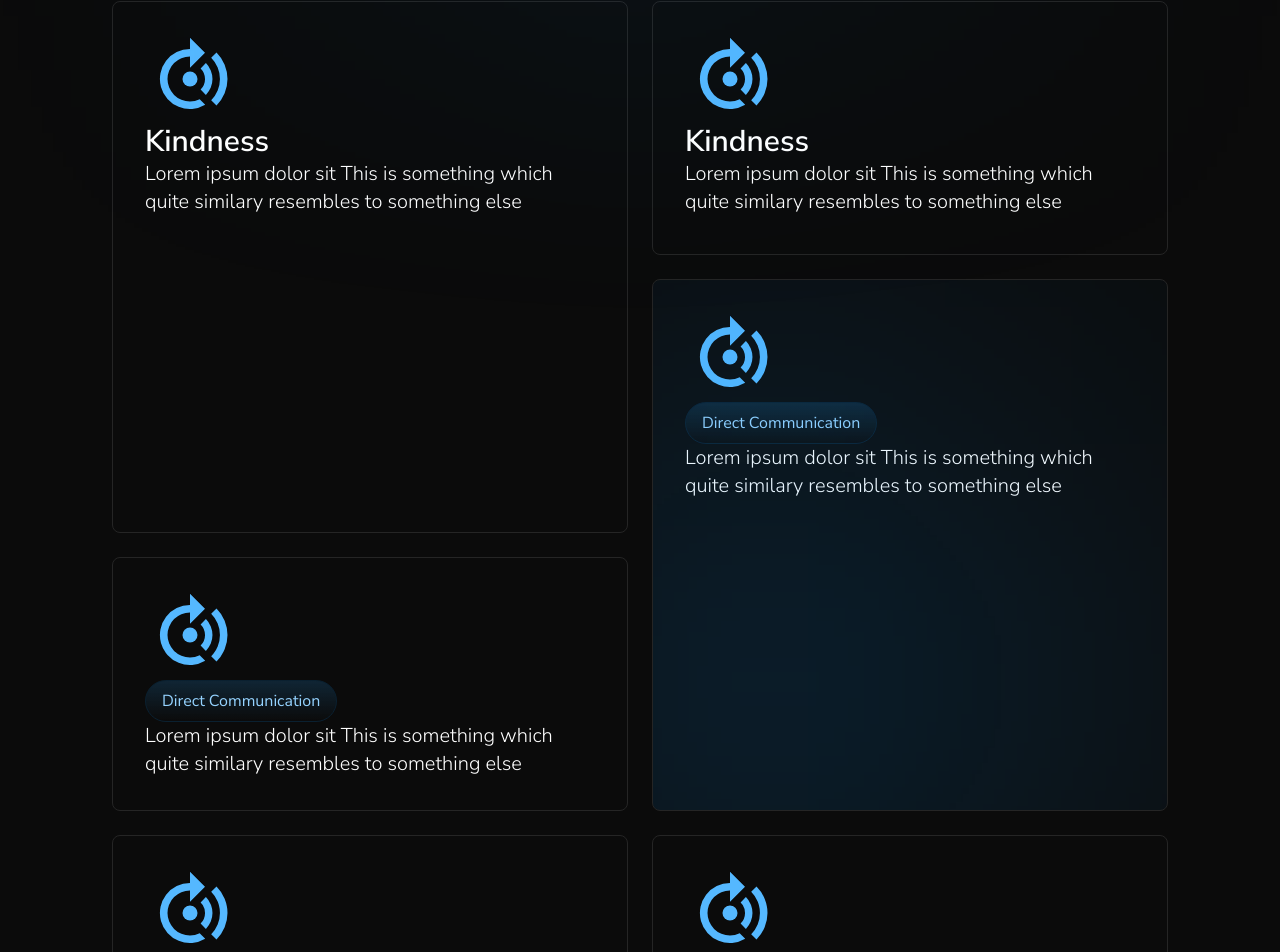
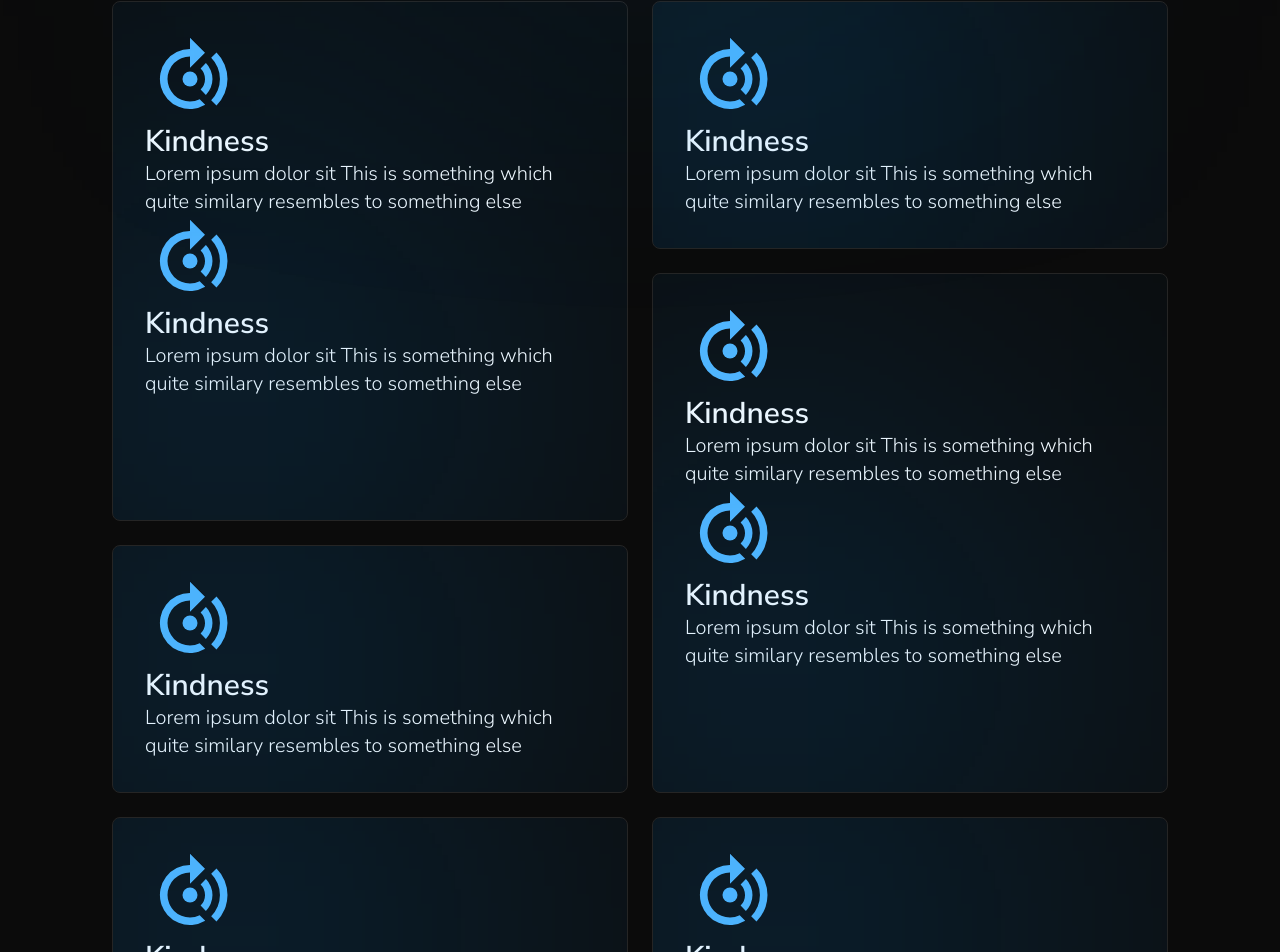
Before and after one commit to zrvnarmarin/BitLyte-Studios-Website, a Next.js app: page /about-us in a window 1280 px wide. Shown: the part 2143-3095 px from the top of the page. Built offline with nearby package versions, Linux system fonts and the light colour scheme.

Commit message:
further restyling of about us route page

```diff
--- a/app/about-us/(about-us-sections)/AdvantagesSection.tsx
+++ b/app/about-us/(about-us-sections)/AdvantagesSection.tsx
@@ -13,9 +13,18 @@ export default function AboutUsSection() {
         </h2>
 
         <div className="grid grid-cols-2 grid-rows-3 gap-6 mb-12">
+          <div className="row-span-2 relative overflow-hidden flex-1 p-8 rounded-lg border-[0.5px] border-[#252525]">
+            <div className="w-64 h-64 absolute left-0 bottom-0 bg-gradient-to-r from-[#1A9FFF] to-[#0086E6] z-10 blur-[230px]"></div>
 
-          <div className="row-span-2 relative overflow-hidden flex-1 p-8 rounded-lg border-[0.5px] border-[#252525]">
-            {/* <div className="w-64 h-64 absolute left-0 bottom-0 bg-gradient-to-r from-[#1A9FFF] to-[#0086E6] z-10 blur-[230px]"></div> */}
+            <HighlySkilledProffesional />
+            <p className="text-[#ffffff] font-semibold text-2xl xs:text-3xl text-start z-20">
+              Kindness
+            </p>
+            <p className="text-start text-lg xs:text-xl font-light text-[#ffffff] z-20">
+              Lorem ipsum dolor sit This is something which quite similary
+              resembles to something else
+            </p>
+
             <HighlySkilledProffesional />
             <p className="text-[#ffffff] font-semibold text-2xl xs:text-3xl text-start z-20">
               Kindness
@@ -26,8 +35,31 @@ export default function AboutUsSection() {
             </p>
           </div>
 
-          <div className=" relative overflow-hidden flex-1 p-8 rounded-lg border-[0.5px] border-[#252525]">
-            {/* <div className="w-64 h-64 absolute left-0 bottom-0 bg-gradient-to-r from-[#1A9FFF] to-[#0086E6] z-10 blur-[230px]"></div> */}
+          <div className="relative overflow-hidden flex-1 p-8 rounded-lg border-[0.5px] border-[#252525]">
+            <div className="w-64 h-64 absolute left-0 bottom-0 bg-gradient-to-r from-[#1A9FFF] to-[#0086E6] z-10 blur-[230px]"></div>
+            <HighlySkilledProffesional />
+            <p className="text-[#ffffff] font-semibold text-2xl xs:text-3xl text-start z-20">
+              Kindness
+            </p>
+
+            <p className="text-start text-lg xs:text-xl font-light text-[#ffffff] z-20">
+              Lorem ipsum dolor sit This is something which quite similary
+              resembles to something else
+            </p>
+          </div>
+
+          <div className="row-span-2 relative overflow-hidden flex-1 p-8 rounded-lg border-[0.5px] border-[#252525]">
+            <div className="w-64 h-64 absolute left-0 bottom-0 bg-gradient-to-r from-[#1A9FFF] to-[#0086E6] z-10 blur-[230px]"></div>
+            <HighlySkilledProffesional />
+            <p className="text-[#ffffff] font-semibold text-2xl xs:text-3xl text-start z-20">
+              Kindness
+            </p>
+
+            <p className="text-start text-lg xs:text-xl font-light text-[#ffffff] z-20">
+              Lorem ipsum dolor sit This is something which quite similary
+              resembles to something else
+            </p>
+
             <HighlySkilledProffesional />
             <p className="text-[#ffffff] font-semibold text-2xl xs:text-3xl text-start z-20">
               Kindness
@@ -38,12 +70,13 @@ export default function AboutUsSection() {
             </p>
           </div>
 
-          <div className="row-span-2 relative overflow-hidden flex-1 p-8 rounded-lg border-[0.5px] border-[#252525]">
+          <div className="relative overflow-hidden flex-1 p-8 rounded-lg border-[0.5px] border-[#252525]">
             <div className="w-64 h-64 absolute left-0 bottom-0 bg-gradient-to-r from-[#1A9FFF] to-[#0086E6] z-10 blur-[230px]"></div>
             <HighlySkilledProffesional />
-            <li className="w-fit bg-gradient-to-t from-[#0b0b0b] to-[#27a5ff2b] flex gap-2 items-center justify-center text-base text-[#95d3ff] font-normal border-[0.5px] border-[#0a2030] z-20 rounded-full  px-4 py-2">
-              <span>Direct Communication</span>
-            </li>
+            <p className="text-[#ffffff] font-semibold text-2xl xs:text-3xl text-start z-20">
+              Kindness
+            </p>
+
             <p className="text-start text-lg xs:text-xl font-light text-[#ffffff] z-20">
               Lorem ipsum dolor sit This is something which quite similary
               resembles to something else
@@ -51,11 +84,12 @@ export default function AboutUsSection() {
           </div>
 
           <div className="relative overflow-hidden flex-1 p-8 rounded-lg border-[0.5px] border-[#252525]">
-            {/* <div className="w-64 h-64 absolute left-0 bottom-0 bg-gradient-to-r from-[#1A9FFF] to-[#0086E6] z-10 blur-[230px]"></div> */}
+            <div className="w-64 h-64 absolute left-0 bottom-0 bg-gradient-to-r from-[#1A9FFF] to-[#0086E6] z-10 blur-[230px]"></div>
             <HighlySkilledProffesional />
-            <li className="w-fit bg-gradient-to-t from-[#0b0b0b] to-[#27a5ff2b] flex gap-2 items-center justify-center text-base text-[#95d3ff] font-normal border-[0.5px] border-[#0a2030] z-20 rounded-full  px-4 py-2">
-              <span>Direct Communication</span>
-            </li>
+            <p className="text-[#ffffff] font-semibold text-2xl xs:text-3xl text-start z-20">
+              Kindness
+            </p>
+
             <p className="text-start text-lg xs:text-xl font-light text-[#ffffff] z-20">
               Lorem ipsum dolor sit This is something which quite similary
               resembles to something else
@@ -63,30 +97,18 @@ export default function AboutUsSection() {
           </div>
 
           <div className="relative overflow-hidden flex-1 p-8 rounded-lg border-[0.5px] border-[#252525]">
-            {/* <div className="w-64 h-64 absolute left-0 bottom-0 bg-gradient-to-r from-[#1A9FFF] to-[#0086E6] z-10 blur-[230px]"></div> */}
+            <div className="w-64 h-64 absolute left-0 bottom-0 bg-gradient-to-r from-[#1A9FFF] to-[#0086E6] z-10 blur-[230px]"></div>
             <HighlySkilledProffesional />
-            <li className="w-fit bg-gradient-to-t from-[#0b0b0b] to-[#27a5ff2b] flex gap-2 items-center justify-center text-base text-[#95d3ff] font-normal border-[0.5px] border-[#0a2030] z-20 rounded-full  px-4 py-2">
-              <span>Direct Communication</span>
-            </li>
-            <p className="text-start text-lg xs:text-xl font-light text-[#ffffff] z-20">
-              Lorem ipsum dolor sit This is something which quite similary
-              resembles to something else
+            <p className="text-[#ffffff] font-semibold text-2xl xs:text-3xl text-start z-20">
+              Kindness
             </p>
-          </div>
 
-          <div className="relative overflow-hidden flex-1 p-8 rounded-lg border-[0.5px] border-[#252525]">
-            {/* <div className="w-64 h-64 absolute left-0 bottom-0 bg-gradient-to-r from-[#1A9FFF] to-[#0086E6] z-10 blur-[230px]"></div> */}
-            <HighlySkilledProffesional />
-            <li className="w-fit bg-gradient-to-t from-[#0b0b0b] to-[#27a5ff2b] flex gap-2 items-center justify-center text-base text-[#95d3ff] font-normal border-[0.5px] border-[#0a2030] z-20 rounded-full  px-4 py-2">
-              <span>Direct Communication</span>
-            </li>
             <p className="text-start text-lg xs:text-xl font-light text-[#ffffff] z-20">
               Lorem ipsum dolor sit This is something which quite similary
               resembles to something else
             </p>
           </div>
         </div>
-
       </div>
     </SectionWrapper>
   );
```
